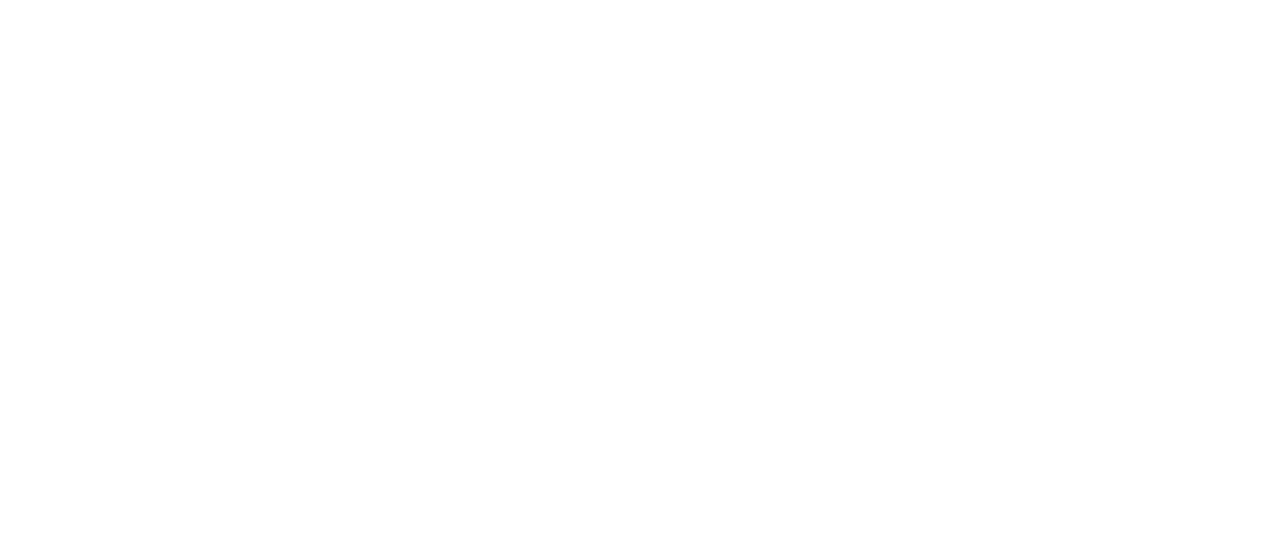
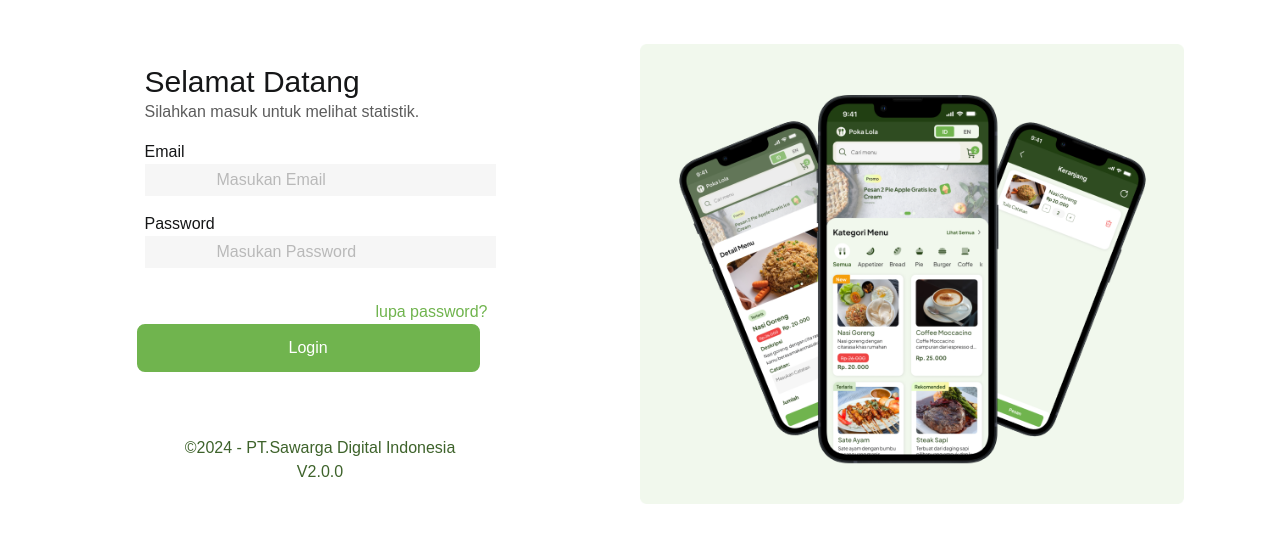
Before and after one commit to sadigitID/daftarmenu-administrator, a Vue app: page / in a window 1280 px wide. Shown: the top 542 px of the page. Built offline with nearby package versions, Linux system fonts and the light colour scheme.

Commit message:
feat: menambahkan halaman masuk

```diff
--- a/src/assets/css/style.css
+++ b/src/assets/css/style.css
@@ -554,20 +554,223 @@
   --tw-contain-style:  ;
 }
 
-.text-2xl {
-  font-size: 1.5rem;
-  line-height: 2rem;
+.container {
+  width: 100%;
 }
 
-.font-bold {
-  font-weight: 700;
+@media (min-width: 640px) {
+  .container {
+    max-width: 640px;
+  }
+}
+
+@media (min-width: 768px) {
+  .container {
+    max-width: 768px;
+  }
+}
+
+@media (min-width: 1024px) {
+  .container {
+    max-width: 1024px;
+  }
+}
+
+@media (min-width: 1280px) {
+  .container {
+    max-width: 1280px;
+  }
+}
+
+@media (min-width: 1536px) {
+  .container {
+    max-width: 1536px;
+  }
+}
+
+.m-auto {
+  margin: auto;
+}
+
+.mx-2 {
+  margin-left: 0.5rem;
+  margin-right: 0.5rem;
+}
+
+.mx-4 {
+  margin-left: 1rem;
+  margin-right: 1rem;
+}
+
+.mb-4 {
+  margin-bottom: 1rem;
+}
+
+.mb-8 {
+  margin-bottom: 2rem;
+}
+
+.mt-16 {
+  margin-top: 4rem;
+}
+
+.mt-4 {
+  margin-top: 1rem;
+}
+
+.flex {
+  display: flex;
+}
+
+.w-\[70\%\] {
+  width: 70%;
+}
+
+.w-\[50\%\] {
+  width: 50%;
+}
+
+.w-\[100\%\] {
+  width: 100%;
+}
+
+.w-\[75\] {
+  width: 75;
+}
+
+.w-\[75\%\] {
+  width: 75%;
+}
+
+.w-\[85\%\] {
+  width: 85%;
+}
+
+.items-center {
+  align-items: center;
+}
+
+.justify-start {
+  justify-content: flex-start;
+}
+
+.justify-center {
+  justify-content: center;
+}
+
+.rounded-lg {
+  border-radius: 0.5rem;
+}
+
+.border-8 {
+  border-width: 8px;
+}
+
+.border-x-8 {
+  border-left-width: 8px;
+  border-right-width: 8px;
+}
+
+.border-gray-50 {
+  --tw-border-opacity: 1;
+  border-color: rgb(246 246 246 / var(--tw-border-opacity));
+}
+
+.border-primary-500 {
+  --tw-border-opacity: 1;
+  border-color: rgb(112 180 78 / var(--tw-border-opacity));
+}
+
+.bg-gray-400 {
+  --tw-bg-opacity: 1;
+  background-color: rgb(185 185 185 / var(--tw-bg-opacity));
+}
+
+.bg-gray-50 {
+  --tw-bg-opacity: 1;
+  background-color: rgb(246 246 246 / var(--tw-bg-opacity));
+}
+
+.bg-primary-500 {
+  --tw-bg-opacity: 1;
+  background-color: rgb(112 180 78 / var(--tw-bg-opacity));
+}
+
+.bg-white {
+  --tw-bg-opacity: 1;
+  background-color: rgb(255 255 255 / var(--tw-bg-opacity));
+}
+
+.p-16 {
+  padding: 4rem;
+}
+
+.px-16 {
+  padding-left: 4rem;
+  padding-right: 4rem;
+}
+
+.px-36 {
+  padding-left: 9rem;
+  padding-right: 9rem;
+}
+
+.py-1 {
+  padding-top: 0.25rem;
+  padding-bottom: 0.25rem;
+}
+
+.text-center {
+  text-align: center;
+}
+
+.text-start {
+  text-align: start;
+}
+
+.text-end {
+  text-align: end;
+}
+
+.font-sans {
+  font-family: Plus Jakarta Sans, sans-serif;
+}
+
+.text-3xl {
+  font-size: 1.875rem;
+  line-height: 2.25rem;
+}
+
+.text-base {
+  font-size: 1rem;
+  line-height: 1.5rem;
 }
 
 .capitalize {
   text-transform: capitalize;
 }
 
+.text-dark {
+  --tw-text-opacity: 1;
+  color: rgb(21 22 23 / var(--tw-text-opacity));
+}
+
+.text-gray-800 {
+  --tw-text-opacity: 1;
+  color: rgb(92 92 92 / var(--tw-text-opacity));
+}
+
 .text-primary-500 {
   --tw-text-opacity: 1;
   color: rgb(112 180 78 / var(--tw-text-opacity));
 }
+
+.text-primary-800 {
+  --tw-text-opacity: 1;
+  color: rgb(62 99 43 / var(--tw-text-opacity));
+}
+
+.text-white {
+  --tw-text-opacity: 1;
+  color: rgb(255 255 255 / var(--tw-text-opacity));
+}
--- /dev/null
+++ b/src/assets/image/index.ts
@@ -0,0 +1 @@
+export { default as Login } from "@/assets/image/login.png"
--- a/src/views/HomeView.vue
+++ b/src/views/HomeView.vue
@@ -1,7 +1,25 @@
 <script setup lang="ts"></script>
 
 <template>
-  <p class="font-bold text-2xl text-primary-500">
-    Anjay Mabar
-  </p>
+     <section class="container">
+<div class="">
+<h1>Selamat Datang</h1>
+<p>Silahkan masuk untuk melihat statistik.</p>
+</div>
+
+<div>
+    <h1>Email</h1>
+    <input type="email" id="email" name="Masukan Email" required>
+    <h1>Password</h1>
+    <input type="password" id="password" name="Masukan Password" required>
+</div>
+
+<div><p>lupa password?</p></div>
+
+<button>Login</button>
+
+<div>©2024 - PT.Sawarga Digital Indonesia</div>
+<div>V2.0.0</div>
+
+   </section>
 </template>
--- a/src/views/LoginView.vue
+++ b/src/views/LoginView.vue
@@ -1,3 +1,41 @@
+<script setup lang="ts">
+
+import { Login } from "@/assets/image";
+
+</script>
+
+
 <template>
-  <div class="login"></div>
+     <section class="container flex justify-center items-center  m-auto ">
+      <div class=" p-16 m-auto ">
+<div class="mx-2">
+<h1 class="text-3xl font-sans text-dark">Selamat Datang</h1>
+<p class="text-gray-800 mb-4">Silahkan masuk untuk melihat statistik.</p>
+</div>
+
+<div class="mx-2 mb-8 justify-center items-center">
+    <h1 class="text-dark font-sans text-base mt-4">Email</h1>
+    <input type="email" id="email" name="email" placeholder="Masukan Email"  class=" border-x-8 border-gray-50 py-1 px-16 bg-gray-50 text-dark text-start" required>
+    <h1 class="text-dark font-sans text-base mt-4" >Password</h1>
+    <input type="password" id="password" name="password" placeholder="Masukan Password" class="border-x-8 border-gray-50  py-1 px-16 bg-gray-50 text-dark text-start" required>
+</div>
+
+<div class="text-primary-500 text-end mx-4"><p>lupa password?</p></div>
+
+    <div class="  ">
+
+      <button class="px-36 py-1 border-8 border-primary-500 rounded-lg bg-primary-500 justify-start text-white m-auto ">Login</button>
+    </div>
+
+    <div>
+      <h1 class="text-center mt-16 text-primary-800">©2024 - PT.Sawarga Digital Indonesia</h1>
+      <h1 class="text-center  text-primary-800">V2.0.0</h1>
+
+    </div>
+
+</div>
+<div class="w-[50%]">
+  <img class="w-[85%]" :src="Login" alt="halaman login">
+</div>
+   </section>
 </template>
```
Also changed, not shown: src/assets/image/login.png (added).
